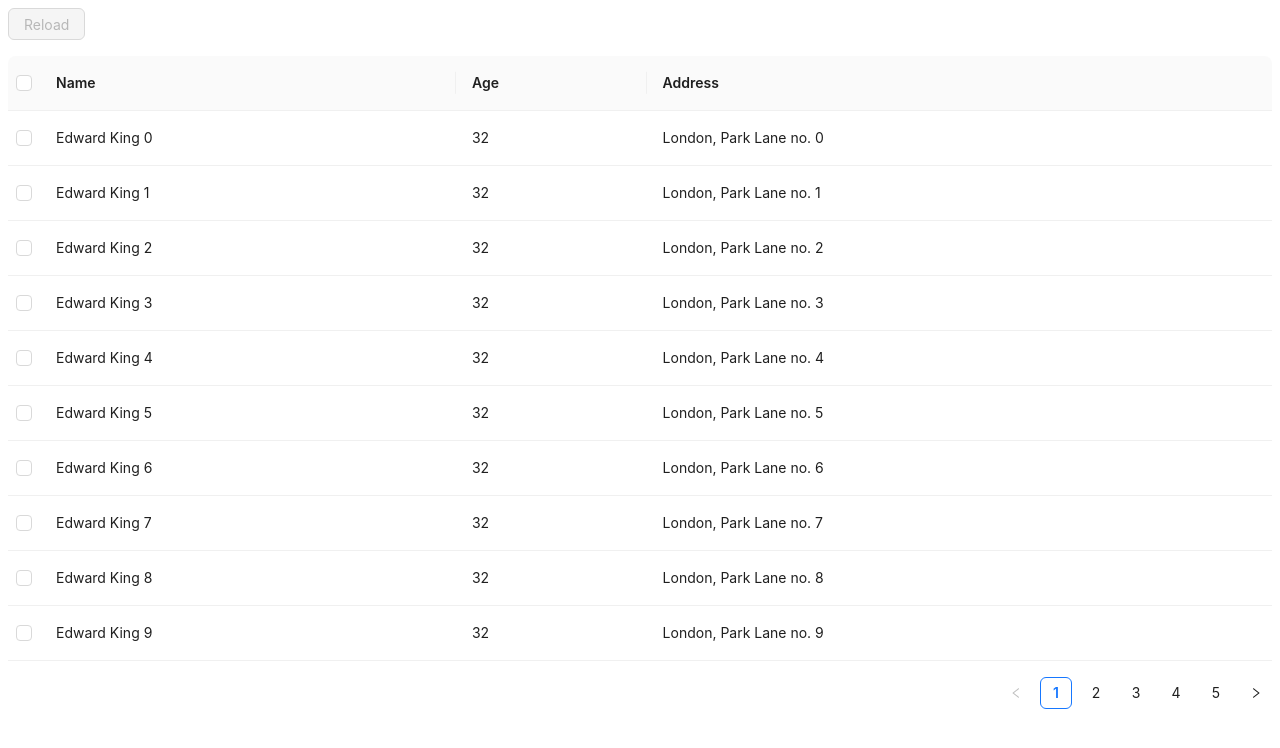
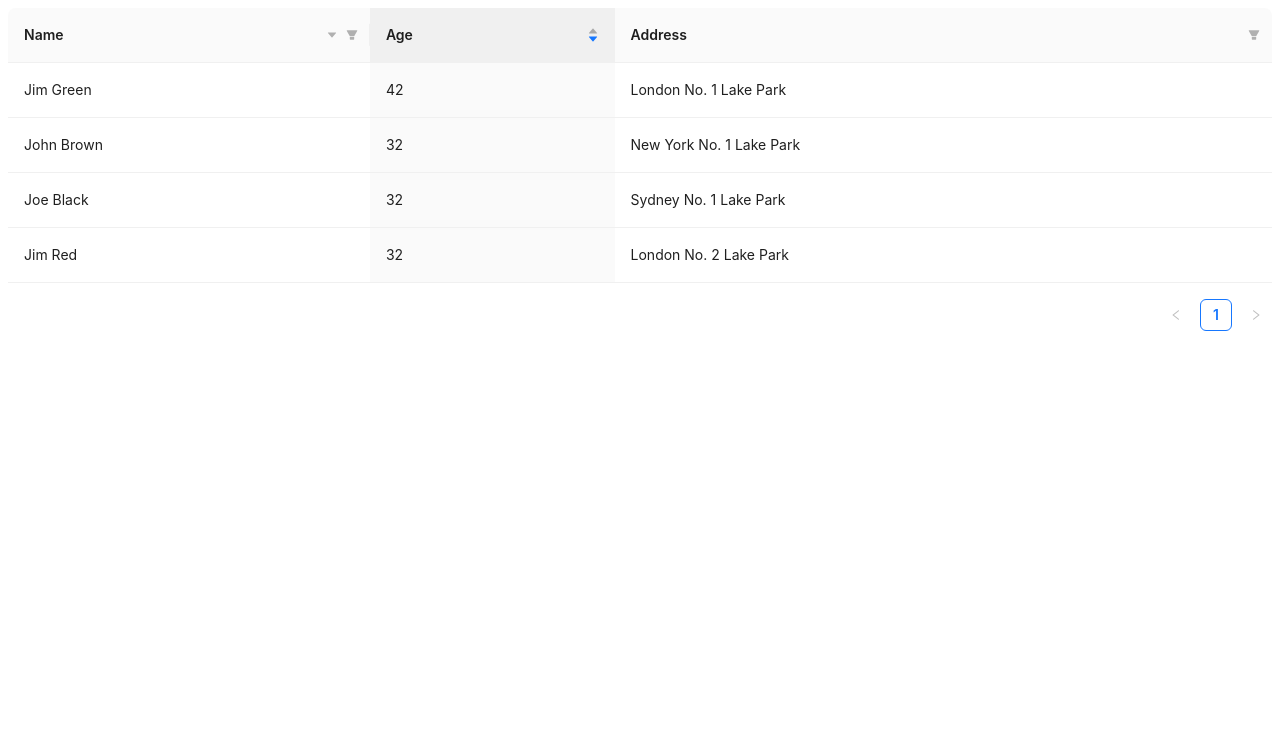
Before and after one commit to KhairiYusoff/Ant-Design, a React (Create React App) app in the folder antd-learning/: page / in a window 1280 px wide. Shown: the top 748 px of the page. Built offline with nearby package versions, Linux system fonts and the light colour scheme.

Commit message:
Created Table4

```diff
--- a/antd-learning/src/App.js
+++ b/antd-learning/src/App.js
@@ -15,10 +15,11 @@
 import Table1 from "./Data Display/Table/Table1";
 import Table2 from "./Data Display/Table/Table2";
 import Table3 from "./Data Display/Table/Table3";
+import Table4 from "./Data Display/Table/Table4";
 function App() {
   return (
     <>
-      <Table3 />
+      <Table4 />
     </>
   );
 }
--- /dev/null
+++ b/antd-learning/src/Data Display/Table/Table4.js
@@ -0,0 +1,89 @@
+import React from 'react';
+import { Table } from 'antd';
+const columns = [
+    {
+        title: 'Name',
+        dataIndex: 'name',
+        filters: [
+            {
+                text: 'Joe',
+                value: 'Joe',
+            },
+            {
+                text: 'Jim',
+                value: 'Jim',
+            },
+            {
+                text: 'Submenu',
+                value: 'Submenu',
+                children: [
+                    {
+                        text: 'Green',
+                        value: 'Green',
+                    },
+                    {
+                        text: 'Black',
+                        value: 'Black',
+                    },
+                ],
+            },
+        ],
+        // specify the condition of filtering result
+        // here is that finding the name started with `value`
+        onFilter: (value, record) => record.name.indexOf(value) === 0,
+        sorter: (a, b) => a.name.length - b.name.length,
+        sortDirections: ['descend'],
+    },
+    {
+        title: 'Age',
+        dataIndex: 'age',
+        defaultSortOrder: 'descend',
+        sorter: (a, b) => a.age - b.age,
+    },
+    {
+        title: 'Address',
+        dataIndex: 'address',
+        filters: [
+            {
+                text: 'London',
+                value: 'London',
+            },
+            {
+                text: 'New York',
+                value: 'New York',
+            },
+        ],
+        onFilter: (value, record) => record.address.indexOf(value) === 0,
+    },
+];
+const data = [
+    {
+        key: '1',
+        name: 'John Brown',
+        age: 32,
+        address: 'New York No. 1 Lake Park',
+    },
+    {
+        key: '2',
+        name: 'Jim Green',
+        age: 42,
+        address: 'London No. 1 Lake Park',
+    },
+    {
+        key: '3',
+        name: 'Joe Black',
+        age: 32,
+        address: 'Sydney No. 1 Lake Park',
+    },
+    {
+        key: '4',
+        name: 'Jim Red',
+        age: 32,
+        address: 'London No. 2 Lake Park',
+    },
+];
+const onChange = (pagination, filters, sorter, extra) => {
+    console.log('params', pagination, filters, sorter, extra);
+};
+const Table4 = () => <Table columns={columns} dataSource={data} onChange={onChange} />;
+export default Table4;
```
